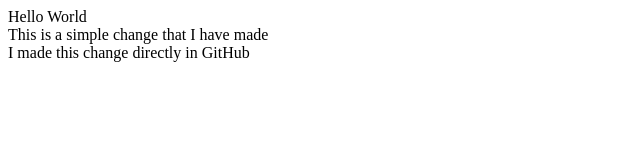
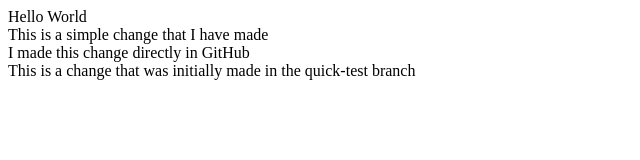
Before and after one commit to npadmanabhan/git-demo-repo, a plain HTML site: page index.html in a window 1280 px wide. Shown: the whole page, without its empty margins (0-640 px from the left). Drawn offline with Linux system fonts and the light colour scheme.

Commit message:
Modified index.html

```diff
--- a/index.html
+++ b/index.html
@@ -1,3 +1,4 @@
 <div>Hello World</div>
 <div>This is a simple change that I have made</div>
 <div>I made this change directly in GitHub</div>
+<div>This is a change that was initially made in the quick-test branch</div>
```
